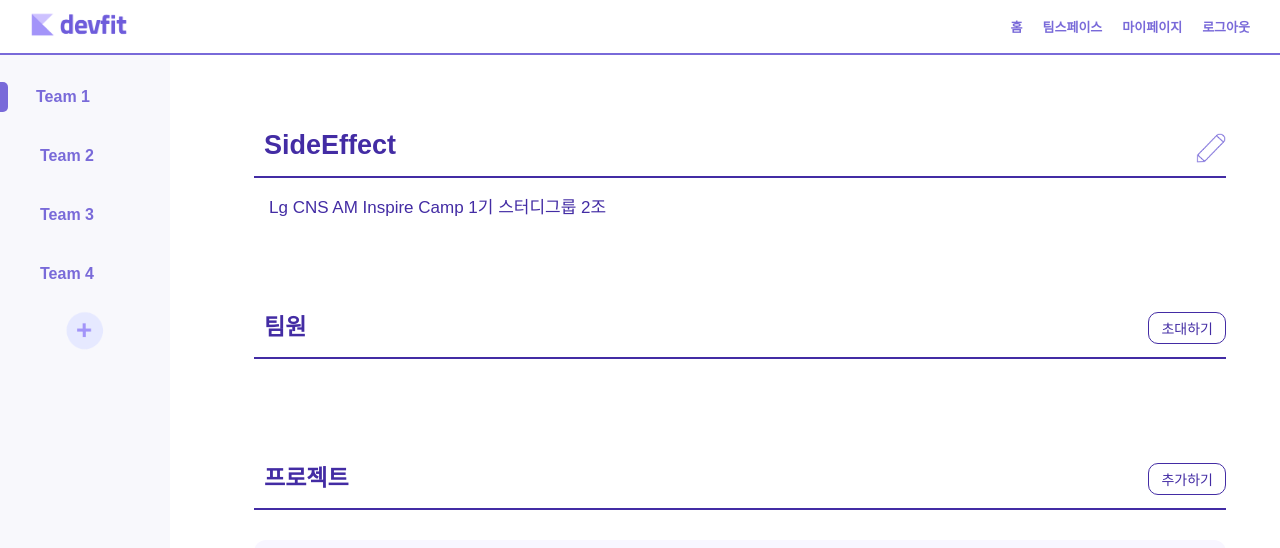
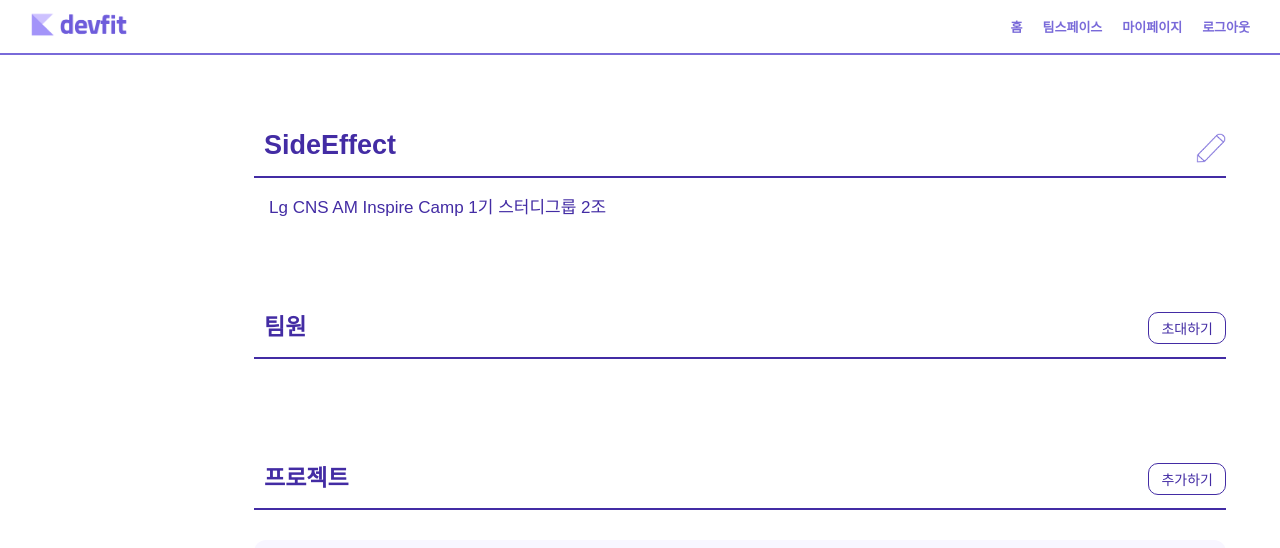
Before and after one commit to AM-Inspire-Devfit/devfit-frontend, a Next.js app: page /team/1 in a window 1280 px wide. Shown: the top 548 px of the page. Built offline with nearby package versions, Linux system fonts and the light colour scheme.

Commit message:
fix: Sidebar 삭제

```diff
--- a/src/app/team/[team_id]/page.js
+++ b/src/app/team/[team_id]/page.js
@@ -1,7 +1,6 @@
 "use client";
 
 import Navbar from '../../../components/Navbar';
-import Sidebar from '../../../components/Sidebar';
 import Team from '../team';
 
 
@@ -9,7 +8,6 @@ export default function TeamPage_id(){
     return(
         <>
         <Navbar />
-        <Sidebar />
         <Team/>
         </>
 
--- a/src/app/team/page.js
+++ b/src/app/team/page.js
@@ -1,7 +1,6 @@
 "use client";
 
 import Navbar from '../../components/Navbar';
-import Sidebar from '../../components/Sidebar';
 import Team from './team';
 
 
@@ -9,7 +8,6 @@ export default function TeamPage(){
     return(
         <>
         <Navbar />
-        <Sidebar />
         <Team/>
         </>
 
--- a/src/components/Sidebar.js
+++ /dev/null
@@ -1,94 +0,0 @@
-"use client";
-
-import React, { useState, useEffect} from "react";
-import styled from "styled-components";
-import Link from "next/link";
-import Image from "next/image";
-import { usePathname } from "next/navigation";
-
-
-export const SidebarContainer = styled.nav`
-  width: 170px;
-  height: 100vh;
-  background-color: #F8F8FC;
-  top: 55px;
-  color: white;
-  position: fixed;
-  display: flex;
-  flex-direction: column;
-  padding: 20px;
-  z-index: 1000;
-`;
-
-export const NavLinks = styled.div`
-  display: flex;
-  flex-direction: column;
-  align-items: center;
-  gap: 15px;
-`;
-
-export const StyledLink = styled(Link)`
-  text-decoration: none;
-  font-size: 16px;
-  font-weight: 700;
-  padding: 13px 20px;
-  width: 100%;
-  display: flex;
-  align-items: center;
-  justify-content: flex-start;
-  border-radius: 10px;
-  position: relative;
-  color: ${(props) => (props.$isActive ? "white" : "#796AD9")};
-  background-color: ${(props) => (props.$isActive ? "#796AD9" : "transparent")};
-  }
-`;
-
-export const StyledLinkContainer = styled.div`
-  display: flex;
-  align-items: center;
-  gap: 8px;
-  width: 100%;
-`;
-
-export const ActiveIndicator = styled.div`
-  width: 8px;
-  height: 70%;
-  background-color: #796AD9;
-  border-radius: 0 5px 5px 0;
-  margin-left: -20px;
-  transition: transform 0.2s ease-in-out;
-`;
-
-const Sidebar = () => {
-  const pathname = usePathname();
-
-  return (
-    <SidebarContainer>
-
-      <NavLinks>
-      <StyledLinkContainer>
-        {pathname === "/team/1" && <ActiveIndicator />}
-        <StyledLink href="/team/1">Team 1</StyledLink>
-      </StyledLinkContainer>
-
-      <StyledLinkContainer>
-        {pathname === "/team/2" && <ActiveIndicator />}
-        <StyledLink href="/team/2">Team 2</StyledLink>
-      </StyledLinkContainer>
-
-      <StyledLinkContainer>
-        {pathname === "/team/3" && <ActiveIndicator />}
-        <StyledLink href="/team/3">Team 3</StyledLink>
-      </StyledLinkContainer>
-
-      <StyledLinkContainer>
-        {pathname === "/team/4" && <ActiveIndicator />}
-        <StyledLink href="/team/4">Team 4</StyledLink>
-      </StyledLinkContainer>
-        <Image src="/img/plus.png" alt="plus icon" width={40} height={40} />
-      </NavLinks>
-    </SidebarContainer>
-  );
-};
-
-export default Sidebar;
```
